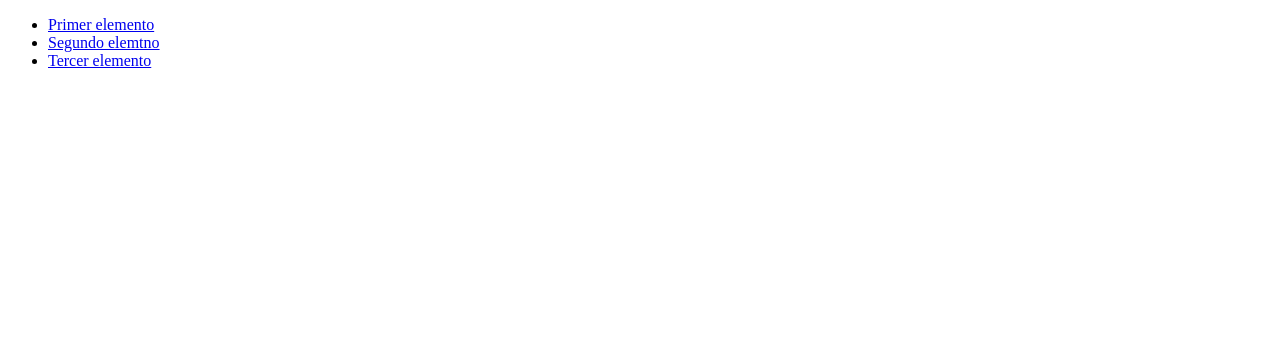
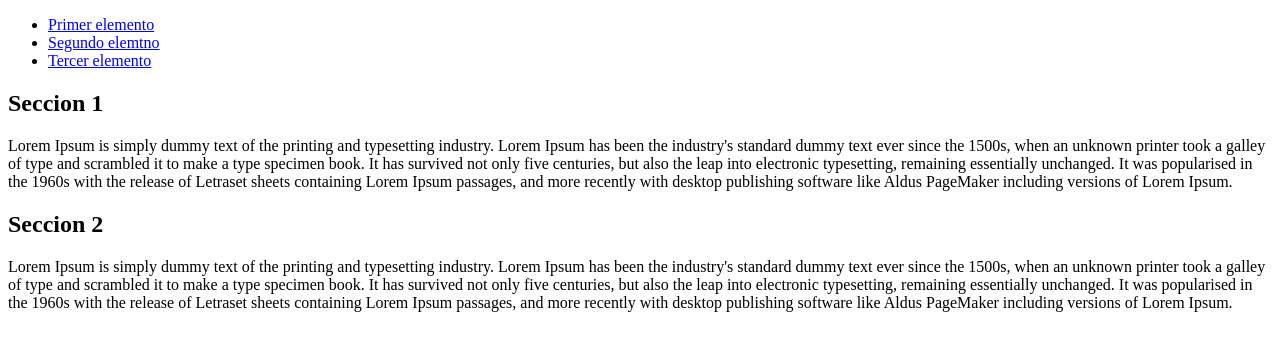
Before and after one commit to LaGabbz/Clase_18, a website: page public/index.html in a window 1280 px wide. Drawn offline with Linux system fonts and the light colour scheme.

Commit message:
parrafos

```diff
--- a/public/index.html
+++ b/public/index.html
@@ -19,7 +19,26 @@
                             </ul>
                         </nav>
             </header>
-
+           <section id = "card-profile">
+                <h1> Seccion 1</h1>
+                <p>Lorem Ipsum is simply dummy text of the printing and typesetting industry.
+                    Lorem Ipsum has been the industry's standard dummy text ever since the 1500s,
+                     when an unknown printer took a galley of type and scrambled it to make a type specimen book.
+                      It has survived not only five centuries, but also the leap into electronic typesetting, remaining
+                      essentially unchanged. It was popularised in the 1960s with the release of Letraset sheets containing
+                      Lorem Ipsum passages, and more recently with desktop publishing software like Aldus PageMaker including
+                      versions of Lorem Ipsum. </p>
+           </section>
+           <section id = "card-overview-profile">
+                <h1> Seccion 2</h1>
+                <p>Lorem Ipsum is simply dummy text of the printing and typesetting industry.
+                    Lorem Ipsum has been the industry's standard dummy text ever since the 1500s,
+                    when an unknown printer took a galley of type and scrambled it to make a type specimen book.
+                    It has survived not only five centuries, but also the leap into electronic typesetting, remaining
+                    essentially unchanged. It was popularised in the 1960s with the release of Letraset sheets containing
+                    Lorem Ipsum passages, and more recently with desktop publishing software like Aldus PageMaker including
+                    versions of Lorem Ipsum.</p>
+           </section>
     </main>
 
 </body>
```
